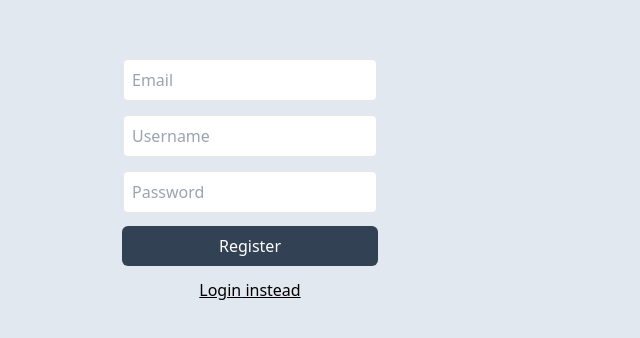
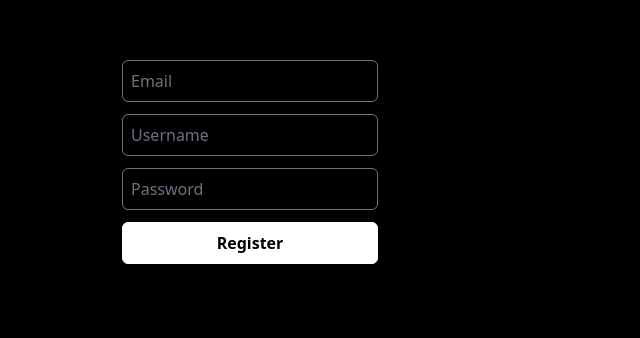
Before and after one commit to joseph0x45/linkdump, a Svelte app in the folder extension/: page /auth in a window 1280 px wide. Shown: the part 220-558 px from the top of the page, without its empty margins (0-640 px from the left). Built offline with nearby package versions, Linux system fonts and the light colour scheme.

Commit message:
refactored design to grayscale

```diff
--- a/extension/src/app.css
+++ b/extension/src/app.css
@@ -3,5 +3,19 @@
 @tailwind utilities;
 
 body{
-    @apply bg-slate-200;
+    @apply bg-black;
 }
+
+.input{
+    @apply  focus:border-white focus:border-[0.00005px] text-white p-2 rounded-md w-64
+            placeholder:text-gray-500 border-[0.5px] border-slate-500 caret-white bg-transparent;
+}
+
+.btn{
+    @apply  rounded-md border-slate-500 text-slate-500 border bg-transparent p-2 flex justify-center
+     hover:text-white hover:border-white;
+}
+
+.btn-v2{
+    @apply bg-white text-black font-bold rounded-md p-2 border border-white hover:border-white hover:bg-black hover:text-white;
+}
--- a/extension/src/pages/auth.svelte
+++ b/extension/src/pages/auth.svelte
@@ -23,10 +23,10 @@
 
 <main class="  flex flex-col items-center justify-center h-screen" >
     <form class="flex flex-col gap-3" on:submit|preventDefault={authenticate} >
-        <input bind:value={email_or_username} class=" focus:outline-none p-2 rounded-md text-slate-500 border-[2px] w-64 " required type="text" placeholder={`Email ${action==="Login"?"or username":""}`}>
-        <input bind:value={username} hidden={action==="Login"} class=" focus:outline-none p-2 rounded-md text-slate-500 w-64 border-[2px]" required type="text" placeholder="Username">
-        <input bind:value={password} class=" focus:outline-none p-2 rounded-md text-slate-500 w-64 border-[2px]" type="password" required placeholder="Password">
-        <button type="submit" class=" rounded-md border-white text-white bg-slate-700 p-2 flex justify-center" >
+        <input bind:value={email_or_username} class="input" required type="text" placeholder={`Email ${action==="Login"?"or username":""}`}>
+        <input bind:value={username} hidden={action==="Login"} class="input " required type="text" placeholder="Username">
+        <input bind:value={password} class="input" type="password" required placeholder="Password">
+        <button type="submit" class="btn-v2" >
             {#if !loading}
                 <h1>
                     {action}
--- a/extension/src/pages/index.svelte
+++ b/extension/src/pages/index.svelte
@@ -1,16 +1,16 @@
 <script>
     import { navigate } from "svelte-routing"
-    import { onMount } from "svelte";
-    import { ping } from "../lib"
+    // import { onMount } from "svelte";
+    // import { ping } from "../lib"
 
-    let browser_online
-    onMount( async ()=>{
-        browser_online = await ping()
-    })
+    // let browser_online
+    // onMount( async ()=>{
+    //     browser_online = await ping()
+    // })
 </script>
 
-<main>
-    <h1>
-        {browser_online?"Browser online":"No internet bozo"}
-    </h1>
+<main class=" h-screen w-full flex flex-col items-center justify-center" >
+    <button class=" btn-v2" on:click={()=>{ navigate("/auth") }} >
+        click me mf
+    </button>
 </main>
```
